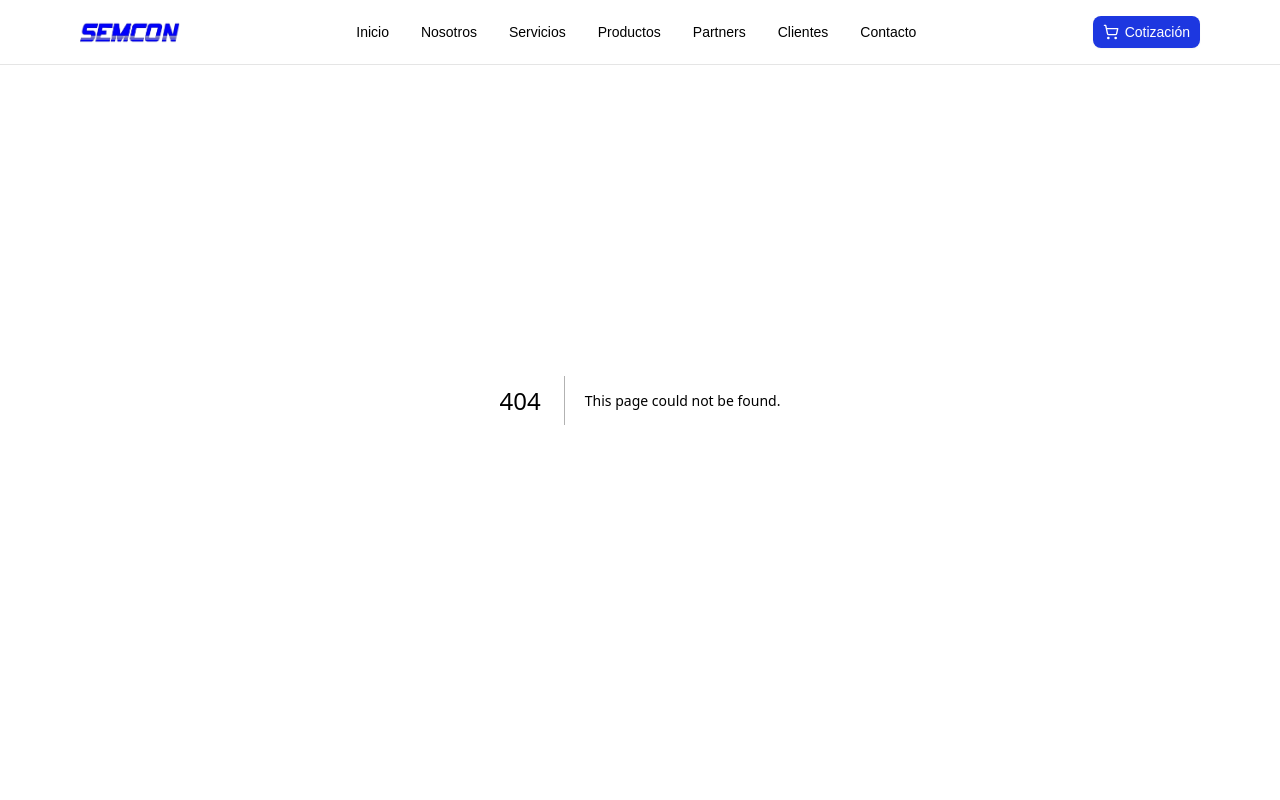
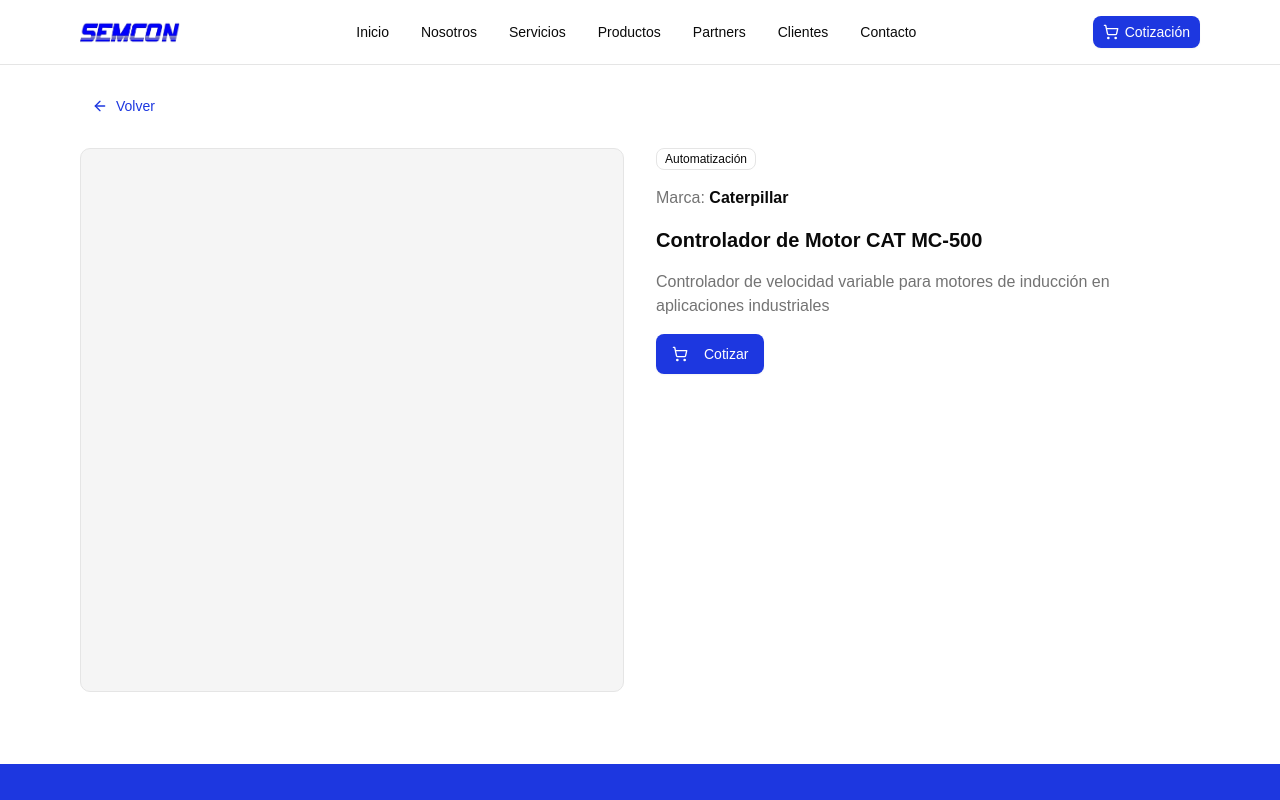
Before and after one commit to FelipeK57/website-semcon, a Next.js app: page /productos/caterpillar-controller-023 in a window 1280 px wide. Before the commit this address had no page. Shown: the top 800 px of the page. Built offline with nearby package versions, Linux system fonts and the light colour scheme.

Commit message:
Mejora la animación del componente Navbar y actualiza la presentación del componente principal al integrar animaciones en el div de fondo. Se ajustan los estilos para una mejor visualización y se agrega un enlace para ver detalles de los productos en la página de productos.

```diff
--- a/app/components/Navbar.tsx
+++ b/app/components/Navbar.tsx
@@ -57,7 +57,13 @@ export default function Navbar() {
     ]
 
     return (
-        <motion.nav initial={{ y: -100 }} animate={{ y: 0 }} transition={{ duration: 0.5 }} className="fixed top-0 left-0 right-0 z-30 bg-background border-b">
+        <motion.nav
+            initial={{ y: -100 }}
+            animate={{ y: 0 }}
+            transition={{
+                duration: 0.5
+            }}
+            className="fixed z-50 top-0 left-0 right-0 border-b bg-background">
             <div className="flex justify-between items-center p-4 max-w-6xl w-full mx-auto">
                 {/* <h1 className="text-xl italic text-primary font-extrabold">SEMCON</h1> */}
                 <Image src="/Logo.png" alt="SEMCON" width={100} height={20} />
--- a/app/page.tsx
+++ b/app/page.tsx
@@ -70,7 +70,7 @@ export default function Home() {
               Capacitamos a tu equipo para que pueda operar y mantener tus equipos de manera eficiente.
             </p>
           </article>
-          <div className="bg-accent rounded-lg w-full border aspect-square"></div>
+          <motion.div whileInView={{ opacity: 1, x: 0 }} initial={{ opacity: 0, x: 100 }} viewport={{ once: true }} transition={{ duration: 0.5, delay: 0.2 }} className="bg-accent rounded-lg w-full border aspect-square"></motion.div>
         </div>
         {/* <div className="absolute bottom-20 left-0 w-full h-80 bg-gradient-to-t from-70% from-background to-transparent"></div> */}
         <div className="flex flex-col md:flex-row gap-4">
--- /dev/null
+++ b/app/productos/[id]/ProductoClient.tsx
@@ -0,0 +1,64 @@
+"use client"
+
+import { Button } from "@/components/ui/button"
+import { ArrowLeft, ShoppingCart } from "lucide-react"
+import Link from "next/link"
+import { Badge } from "@/components/ui/badge"
+import useQuoteStore, { Part } from "@/lib/store"
+
+interface ProductoClientProps {
+    product: Part
+}
+
+export default function ProductoClient({ product }: ProductoClientProps) {
+    const { addPart, shoppingCart } = useQuoteStore()
+
+    const isPartInCart = (partId: string) => {
+        return shoppingCart.some(item => item.part.id === partId);
+    };
+
+    const handleAddToCart = () => {
+        if (product) {
+            addPart(product, 1)
+        }
+    }
+
+    return (
+        <div className="flex flex-col mx-auto max-w-6xl gap-6 px-4 py-18">
+            <Link href="/productos">
+                <Button variant="link" className="w-fit mt-4">
+                    <ArrowLeft className="size-4" />
+                    Volver
+                </Button>
+            </Link>
+            <div className="grid grid-cols-1 md:grid-cols-2 gap-8">
+                {/* Imagen del producto */}
+                <div className="aspect-square bg-muted rounded-lg border"></div>
+
+                {/* Información del producto */}
+                <div className="flex flex-col space-y-4">
+                    <Badge variant="outline" className="bg-background">
+                        {product.category}
+                    </Badge>
+                    {product.brand && (
+                        <p className="text-muted-foreground">
+                            Marca: <span className="font-semibold text-foreground">{product.brand}</span>
+                        </p>
+                    )}
+                    <h1 className="text-xl font-bold">{product.name}</h1>
+                    <p className="text-base text-muted-foreground">{product.description}</p>
+                    <Button
+                        onClick={handleAddToCart}
+                        disabled={isPartInCart(product.id)}
+                        className="w-fit cursor-pointer"
+                        size="lg"
+                        variant={isPartInCart(product.id) ? "secondary" : "default"}
+                    >
+                        <ShoppingCart className="mr-2 h-4 w-4" />
+                        {isPartInCart(product.id) ? 'En cotización' : 'Cotizar'}
+                    </Button>
+                </div>
+            </div>
+        </div>
+    )
+}
--- /dev/null
+++ b/app/productos/[id]/not-found.tsx
@@ -0,0 +1,16 @@
+import { Button } from "@/components/ui/button"
+import Link from "next/link"
+
+export default function NotFound() {
+    return (
+        <div className="flex flex-col items-center mx-auto px-4 py-28">
+            <h1 className="text-2xl font-bold text-center">Producto no encontrado</h1>
+            <p className="text-center text-muted-foreground mt-4">
+                El producto que buscas no existe o ha sido eliminado.
+            </p>
+            <Link href="/productos">
+                <Button className="w-fit mt-4">Volver a la página de productos</Button>
+            </Link>
+        </div>
+    )
+}
--- /dev/null
+++ b/app/productos/[id]/page.tsx
@@ -0,0 +1,19 @@
+import { Part } from "@/lib/store"
+import { notFound } from "next/navigation"
+import { getPartById } from "@/lib/server-utils"
+import ProductoClient from "./ProductoClient"
+
+export default async function ProductoPage({
+    params,
+}: {
+    params: Promise<{ id: string }>
+}) {
+    const { id } = await params
+    const product: Part | undefined = getPartById(id)
+
+    if (!product) {
+        notFound()
+    }
+
+    return <ProductoClient product={product} />
+}
--- a/app/productos/page.tsx
+++ b/app/productos/page.tsx
@@ -8,6 +8,7 @@ import { Card, CardContent, CardDescription, CardFooter, CardHeader, CardTitle }
 import { Badge } from "@/components/ui/badge";
 import { ShoppingCart, Package, DollarSign, Zap } from "lucide-react";
 import useQuoteStore from "@/lib/store";
+import Link from "next/link";
 
 interface Part {
     id: string;
@@ -212,20 +213,19 @@ export default function Productos() {
                                         <Button
                                             className="w-full cursor-pointer"
                                             onClick={() => handleAddToCart(part)}
-                                            disabled={part.stock === 0 || isPartInCart(part.id)}
+                                            disabled={isPartInCart(part.id)}
                                             variant={isPartInCart(part.id) ? "secondary" : "default"}
                                         >
                                             <ShoppingCart className="h-4 w-4 mr-2" />
-                                            {part.stock === 0
-                                                ? "Sin stock"
-                                                : isPartInCart(part.id)
-                                                    ? "En cotización"
-                                                    : "Cotizar"
+                                            {isPartInCart(part.id)
+                                                ? "En cotización"
+                                                : "Cotizar"
                                             }
                                         </Button>
-                                        <Button variant="outline" className="w-full cursor-pointer">
+                                        <Link href={`/productos/${part.id}`} className="w-full"><Button variant="outline" className="w-full cursor-pointer">
                                             Ver detalles
                                         </Button>
+                                        </Link>
                                     </CardFooter>
                                 </Card>
                             ))}
--- /dev/null
+++ b/lib/server-utils.ts
@@ -0,0 +1,10 @@
+import partsDatabase from "./parts-database.json"
+import { Part } from "./store"
+
+export function getAllParts(): Part[] {
+    return partsDatabase.parts
+}
+
+export function getPartById(id: string): Part | undefined {
+    return partsDatabase.parts.find(part => part.id === id)
+}
--- a/lib/store.ts
+++ b/lib/store.ts
@@ -2,7 +2,7 @@ import { create } from "zustand";
 import { persist } from "zustand/middleware";
 import partsDatabase from "./parts-database.json";
 
-interface Part {
+export interface Part {
   id: string;
   name: string;
   description: string;
@@ -10,8 +10,6 @@ interface Part {
   image: string;
   brand?: string;
   price?: number;
-  stock?: number;
-  specifications?: Record<string, any>;
 }
 
 interface QuotePart {
```
